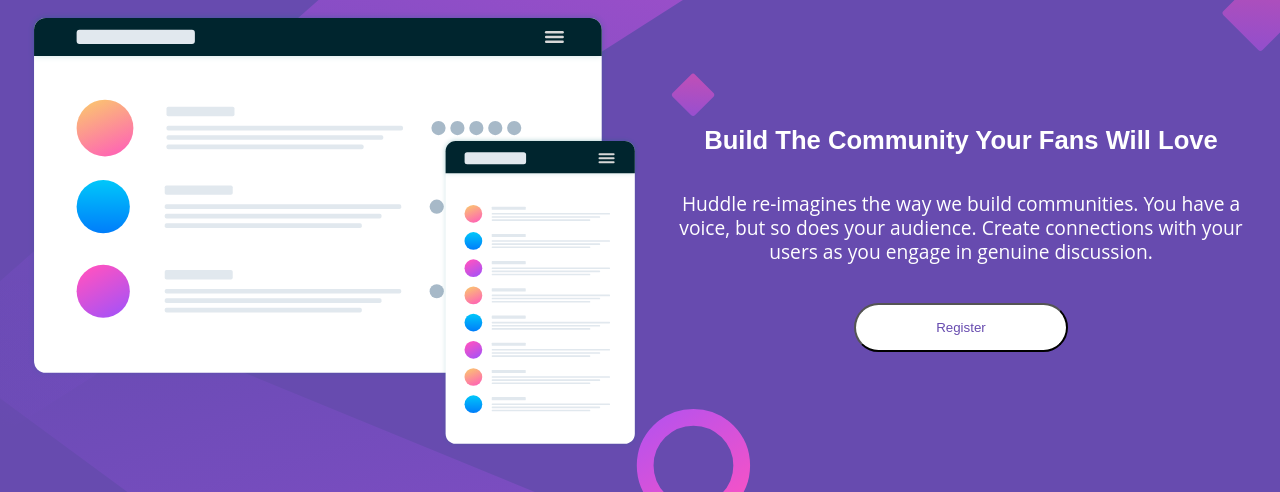
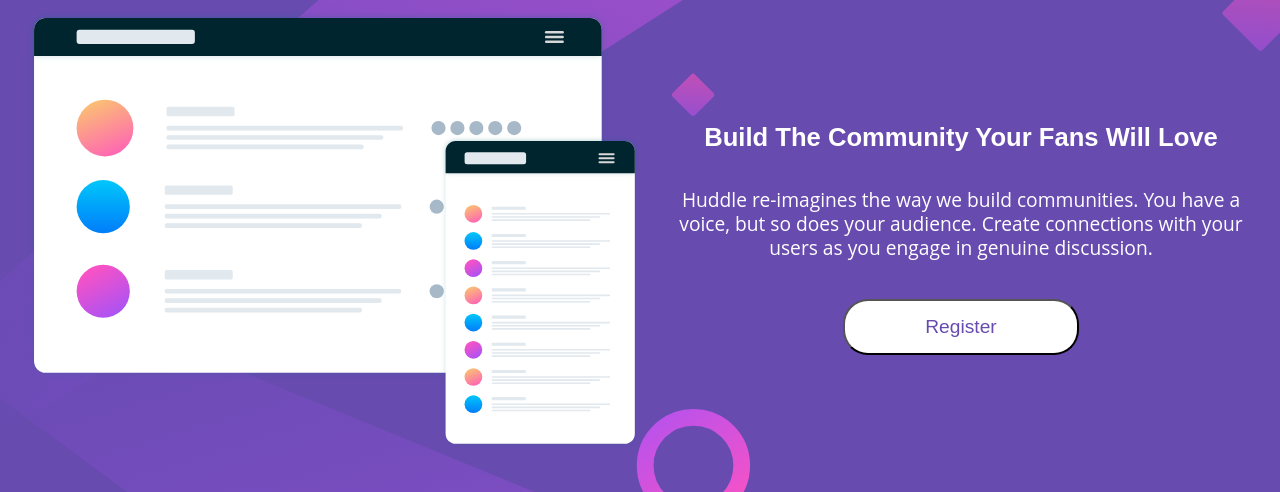
Before and after one commit to alenorgue/huddle-landing-page-with-single-introductory-section-master, a plain HTML site: page index.html in a window 1280 px wide. Shown: the part 89-581 px from the top of the page. Drawn offline with Linux system fonts and the light colour scheme.

Commit message:
css edit for font size

```diff
--- a/styles.css
+++ b/styles.css
@@ -56,6 +56,7 @@ button {
     border-radius: 25px;
     align-items: center;
     color: rgb(103, 75, 175);
+    font-size: 1rem;
 }
 
 button:hover {
@@ -114,7 +115,7 @@ button:hover {
     .ilustration {
         max-width: 50%;
     }
-
+    button {font-size: 1.2rem;}
     .contact {
         display: flex;
         justify-content: end;
```
